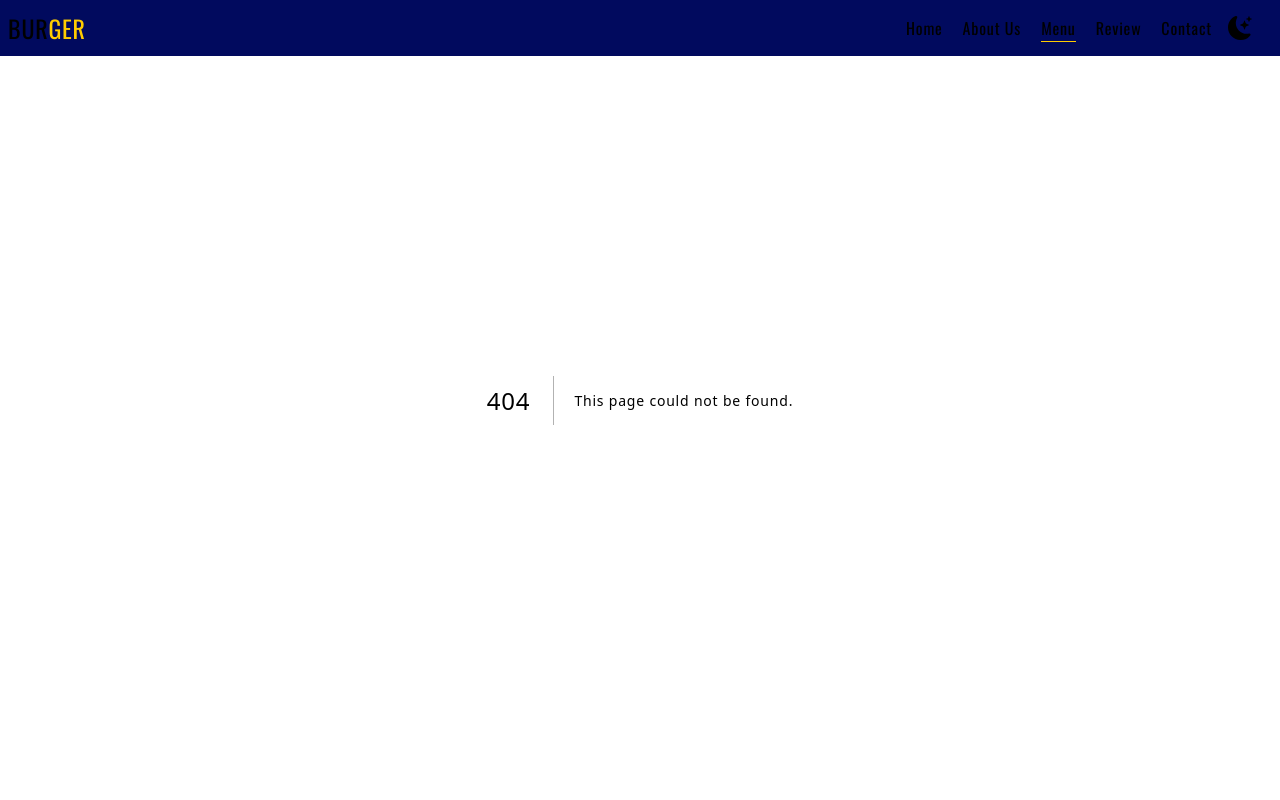
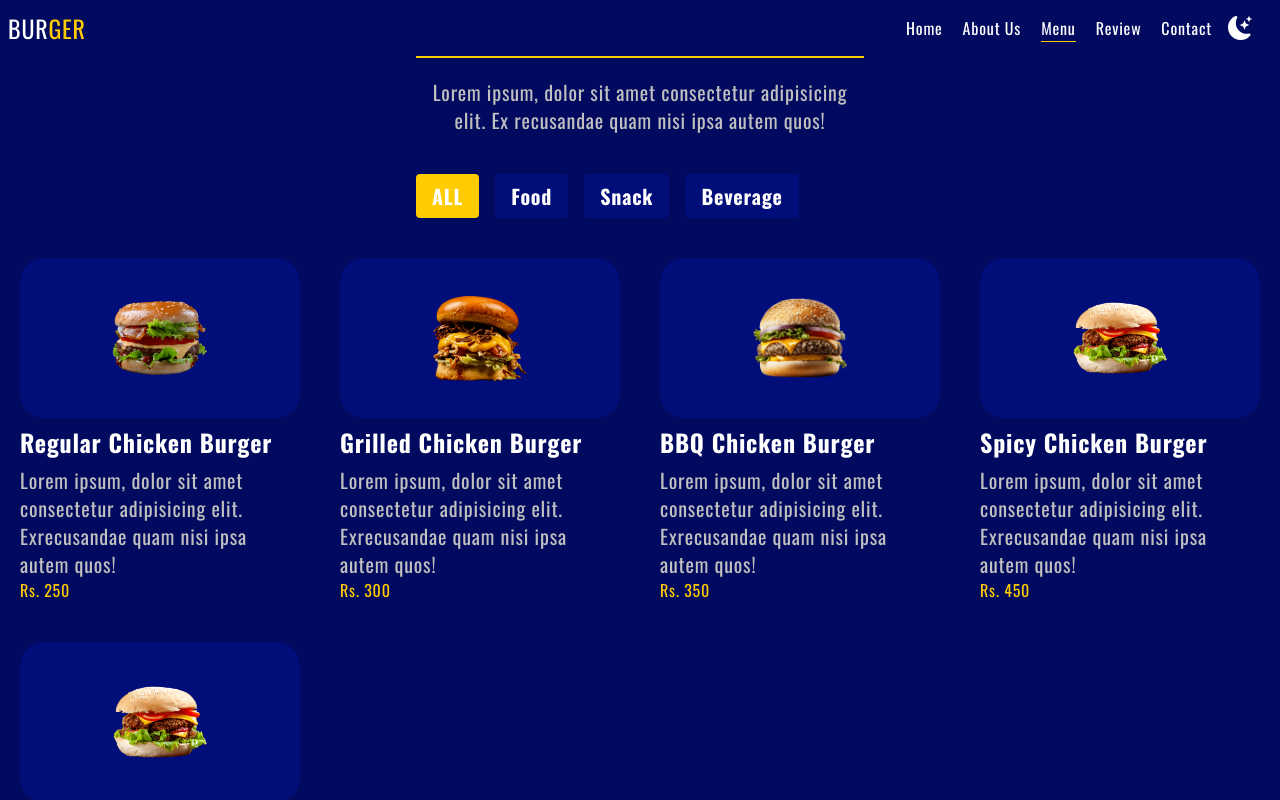
Before and after one commit to nirojneupane5/burger, a Next.js app: page /menu in a window 1280 px wide. Before the commit this address had no page. Shown: the top 800 px of the page. Built offline with nearby package versions, Linux system fonts and the light colour scheme.

Commit message:
Menu section added

```diff
--- a/src/app/globals.css
+++ b/src/app/globals.css
@@ -17,6 +17,10 @@
     }
 
     .paragraph {
-        @apply text-paragraphColor text-xs leading-5
-    }
+        @apply text-paragraphColor text-xs md:text-xl leading-5
+        }
+
+        .container {
+            @apply max-w-[1320px] mx-auto
+        }
 }
--- /dev/null
+++ b/src/app/menu/Menu.tsx
@@ -0,0 +1,28 @@
+"use client";
+import { useState } from "react";
+
+const MenuItem = () => {
+  const [activeItem, setActiveItem] = useState<string>("ALL");
+  const item: string[] = ["ALL", "Food", "Snack", "Beverage"];
+
+  const handleClick = (info: string) => {
+    setActiveItem(info);
+  };
+  return (
+    <ul className="flex flex-wrap items-center gap-4 py-10">
+      {item.map((info, index) => (
+        <li
+          className={`text-xl font-bold cursor-pointer py-2 px-4 text-center rounded hover:bg-secondaryColor ${
+            info === activeItem ? " bg-secondaryColor" : "bg-primaryColorLight"
+          }`}
+          key={index}
+          onClick={() => handleClick(info)}
+        >
+          {info}
+        </li>
+      ))}
+    </ul>
+  );
+};
+
+export default MenuItem;
--- /dev/null
+++ b/src/app/menu/MenuCard.tsx
@@ -0,0 +1,28 @@
+import Image, { StaticImageData } from "next/image";
+export type TMenuProps = {
+  title: string;
+  img: StaticImageData;
+  desc: string;
+  price: number;
+};
+const MenuCard = ({ title, img, desc, price }: TMenuProps) => {
+  return (
+    <div>
+      <div className="h-56 lg:h-40 bg-primaryColorLight grid place-content-center rounded-3xl hover:bg-secondaryColor ease-linear duration-200">
+        <Image
+          src={img}
+          alt={title}
+          className="object-cover w-40 hover:scale-110 ease-linear duration-300 md:w-48 lg:w-24"
+          priority
+        />
+      </div>
+      <div>
+        <h2 className="text-2xl font-bold py-2">{title}</h2>
+        <p className="paragraph">{desc}</p>
+        <p className="text-secondaryColor"> Rs. {price}</p>
+      </div>
+    </div>
+  );
+};
+
+export default MenuCard;
--- /dev/null
+++ b/src/app/menu/MenuData.ts
@@ -0,0 +1,121 @@
+import { TMenuProps } from "./MenuCard";
+import burger1 from "../../../public/img/burger-1.png";
+import burger2 from "../../../public/img/burger-2.png";
+import burger3 from "../../../public/img/burger-3.png";
+import burger4 from "../../../public/img/burger-4.png";
+import burger5 from "../../../public/img/burger-4.png";
+import snack1 from "../../../public/img/snack-1.png";
+import snack2 from "../../../public/img/snack-2.png";
+import snack3 from "../../../public/img/snack-3.png";
+import snack4 from "../../../public/img/snack-4.png";
+import snack5 from "../../../public/img/snack-5.png";
+import snack6 from "../../../public/img/snack-6.png";
+import beverage1 from "../../../public/img/beverage-1.png";
+import beverage2 from "../../../public/img/beverage-2.png";
+import beverage3 from "../../../public/img/beverage-3.png";
+import beverage4 from "../../../public/img/beverage-4.png";
+import beverage5 from "../../../public/img/beverage-5.png";
+export const burgerData:TMenuProps[]=[
+    {
+    title:"Regular Chicken Burger",
+    img:burger1,
+    desc:"Lorem ipsum, dolor sit amet consectetur adipisicing elit. Exrecusandae quam nisi ipsa autem quos!",
+    price:250
+},
+{
+    title:"Grilled Chicken Burger",
+    img:burger2,
+    desc:"Lorem ipsum, dolor sit amet consectetur adipisicing elit. Exrecusandae quam nisi ipsa autem quos!",
+    price:300
+},
+{
+    title:"BBQ Chicken Burger",
+    img:burger3,
+    desc:"Lorem ipsum, dolor sit amet consectetur adipisicing elit. Exrecusandae quam nisi ipsa autem quos!",
+    price:350
+},
+{
+    title:"Spicy Chicken Burger",
+    img:burger4,
+    desc:"Lorem ipsum, dolor sit amet consectetur adipisicing elit. Exrecusandae quam nisi ipsa autem quos!",
+    price:450
+},
+{
+    title:"Southern Fried Chicken Burger",
+    img:burger5,
+    desc:"Lorem ipsum, dolor sit amet consectetur adipisicing elit. Exrecusandae quam nisi ipsa autem quos!",
+    price:150
+}
+]
+
+export const snackData:TMenuProps[]=[
+    {
+    title:"French Fries",
+    img:snack1,
+    desc:"Lorem ipsum, dolor sit amet consectetur adipisicing elit. Exrecusandae quam nisi ipsa autem quos!",
+    price:250
+},
+{
+    title:"Fried Patato with Patletar Favour",
+    img:snack2,
+    desc:"Lorem ipsum, dolor sit amet consectetur adipisicing elit. Exrecusandae quam nisi ipsa autem quos!",
+    price:300
+},
+{
+    title:"Regular Sandwich",
+    img:snack3,
+    desc:"Lorem ipsum, dolor sit amet consectetur adipisicing elit. Exrecusandae quam nisi ipsa autem quos!",
+    price:350
+},
+{
+    title:"Spicy Chips",
+    img:snack4,
+    desc:"Lorem ipsum, dolor sit amet consectetur adipisicing elit. Exrecusandae quam nisi ipsa autem quos!",
+    price:450
+},
+{
+    title:"French Fires Mustang Special",
+    img:snack5,
+    desc:"Lorem ipsum, dolor sit amet consectetur adipisicing elit. Exrecusandae quam nisi ipsa autem quos!",
+    price:150
+},
+{
+    title:"Popcorn",
+    img:snack6,
+    desc:"Lorem ipsum, dolor sit amet consectetur adipisicing elit. Exrecusandae quam nisi ipsa autem quos!",
+    price:150
+}
+]
+
+export const beverageData:TMenuProps[]=[
+    {
+    title:"French Fries",
+    img:beverage1,
+    desc:"Lorem ipsum, dolor sit amet consectetur adipisicing elit. Exrecusandae quam nisi ipsa autem quos!",
+    price:250
+},
+{
+    title:"Fried Patato with Patletar Favour",
+    img:beverage2,
+    desc:"Lorem ipsum, dolor sit amet consectetur adipisicing elit. Exrecusandae quam nisi ipsa autem quos!",
+    price:300
+},
+{
+    title:"Regular Sandwich",
+    img:beverage3,
+    desc:"Lorem ipsum, dolor sit amet consectetur adipisicing elit. Exrecusandae quam nisi ipsa autem quos!",
+    price:350
+},
+{
+    title:"Spicy Chips",
+    img:beverage4,
+    desc:"Lorem ipsum, dolor sit amet consectetur adipisicing elit. Exrecusandae quam nisi ipsa autem quos!",
+    price:450
+},
+{
+    title:"French Fires Mustang Special",
+    img:beverage5,
+    desc:"Lorem ipsum, dolor sit amet consectetur adipisicing elit. Exrecusandae quam nisi ipsa autem quos!",
+    price:150
+},
+]
--- /dev/null
+++ b/src/app/menu/MenuList.tsx
@@ -0,0 +1,28 @@
+"use client";
+import { useState } from "react";
+type TMenuListProps = {
+  title: string;
+  className?: string;
+};
+export const MenuList = ({ title, className }: TMenuListProps) => {
+  const [item, setItem] = useState<string>("All");
+  const [active, setActive] = useState<boolean>(false);
+  const handleClick = (item: string) => {
+    if (active === true) {
+      console.log("passive");
+      setActive(false);
+    } else {
+      console.log("active");
+      setActive(true);
+    }
+  };
+  return (
+    <li
+      className={`text-xl font-bold py-2 px-4 text-center rounded hover:bg-secondaryColor ${
+        active ? "bg-secondaryColor text-black" : "bg-primaryColorLight"
+      } ${className}`}
+    >
+      <button onClick={() => handleClick(title)}>{title}</button>
+    </li>
+  );
+};
--- /dev/null
+++ b/src/app/menu/page.tsx
@@ -0,0 +1,59 @@
+import MenuItem from "./Menu";
+import MenuCard from "./MenuCard";
+import { beverageData, burgerData, snackData } from "./MenuData";
+const Menu = () => {
+  return (
+    <div className="mx-5">
+      <div className="max-w-md mx-auto text-center">
+        <h1 className="text-3xl font-bold uppercase">Our best menu</h1>
+        <div className="seperator mx-auto"></div>
+        <p className="paragraph">
+          Lorem ipsum, dolor sit amet consectetur adipisicing elit. Ex
+          recusandae quam nisi ipsa autem quos!
+        </p>
+        <MenuItem />
+      </div>
+      {/* Burger */}
+      <div className="grid grid-cols-1 md:grid-cols-2 lg:grid-cols-4 gap-5 lg:gap-10">
+        {burgerData &&
+          burgerData.map((info, index) => (
+            <MenuCard
+              title={info.title}
+              img={info.img}
+              desc={info.desc}
+              price={info.price}
+              key={index}
+            />
+          ))}
+      </div>
+      {/* Snack */}
+      <div className="grid grid-cols-1 md:grid-cols-2 lg:grid-cols-4 gap-5 lg:gap-10">
+        {snackData &&
+          snackData.map((info, index) => (
+            <MenuCard
+              title={info.title}
+              img={info.img}
+              desc={info.desc}
+              price={info.price}
+              key={index}
+            />
+          ))}
+      </div>
+      {/* Beverage */}
+      <div className="grid grid-cols-1 md:grid-cols-2 lg:grid-cols-4 gap-5 lg:gap-10">
+        {beverageData &&
+          beverageData.map((info, index) => (
+            <MenuCard
+              title={info.title}
+              img={info.img}
+              desc={info.desc}
+              price={info.price}
+              key={index}
+            />
+          ))}
+      </div>
+    </div>
+  );
+};
+
+export default Menu;
--- a/src/app/page.tsx
+++ b/src/app/page.tsx
@@ -13,6 +13,7 @@ import PromoCard from "@/components/card/PromoCard";
 import promo1 from "../../public/img/promo-1.png";
 import promo2 from "../../public/img/promo-2.png";
 import About from "./about/page";
+import Menu from "./menu/page";
 export default function Home() {
   return (
     <main>
@@ -74,7 +75,7 @@ export default function Home() {
         </div>
       </section>
       {/* Category */}
-      <section className="max-w-[1320px] mx-auto py-5 space-y-5 md:space-y-0 flex flex-col md:flex-row">
+      <section className="container py-5 space-y-5 md:space-y-0 flex flex-col md:flex-row">
         <Card
           title="Food"
           img={burger1}
@@ -98,7 +99,7 @@ export default function Home() {
         />
       </section>
       {/* Promo */}
-      <section className="max-w-[1320px] mx-auto py-5 space-y-5 md:space-y-0 flex flex-col md:flex-row ">
+      <section className="container py-5 space-y-5 md:space-y-0 flex flex-col md:flex-row ">
         <PromoCard
           title="Payday promo"
           promo="Get a 10% discount on a payday week"
@@ -116,8 +117,11 @@ export default function Home() {
           className="bg-primaryColorLight flex-1"
         />
       </section>
-      <section className="max-w-[1320px] mx-auto">
+      <section className="container py-10">
         <About />
+      </section>
+      <section className="container py-10">
+        <Menu />
       </section>
     </main>
   );
```
